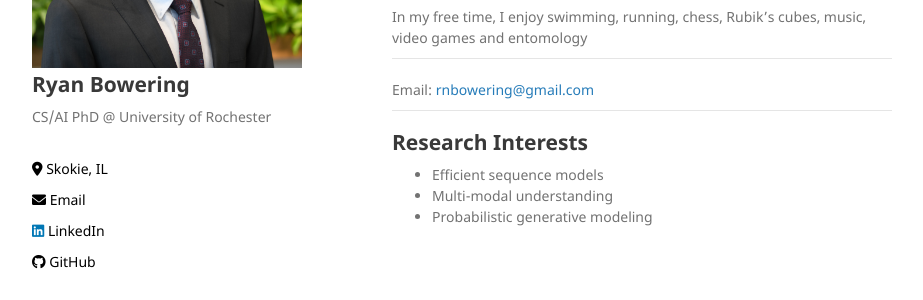
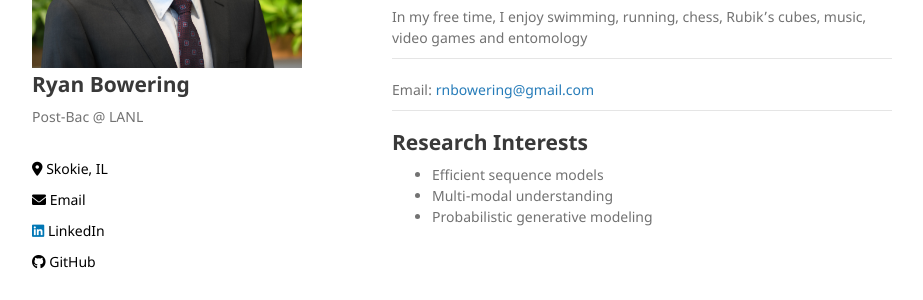
Before and after one commit to bowerirn/bowerirn.github.io, a Jekyll site: the page built from index.md, in a window 1280 px wide. Shown: the part 239-539 px from the top of the page, without its empty margins (178-1101 px from the left). Built offline with Jekyll 4.4.1, drawn with Linux system fonts in a browser that asks for light colours; our own code applies the rules of GitHub Pages for plain Markdown files.

Commit message:
Revert "Merge branch 'main' of https://github.com/bowerirn/bowerirn.github.io"
This reverts commit 3daaea4beb989840ce157f8c76aa26d09688b6b6, reversing
changes made to 37a89918b28d110982937d33e81aca55a064fdfd.

```diff
--- a/_layouts/default.html
+++ b/_layouts/default.html
@@ -23,7 +23,7 @@
         <img src="{{site.logo | relative_url}}" alt="Logo" class="profile-image"/>
 
         <h2>Ryan Bowering</h2>
-        <p>CS/AI PhD @ University of Rochester</p>
+        <p>Post-Bac @ LANL</p>
 
         <br/>
 
```
